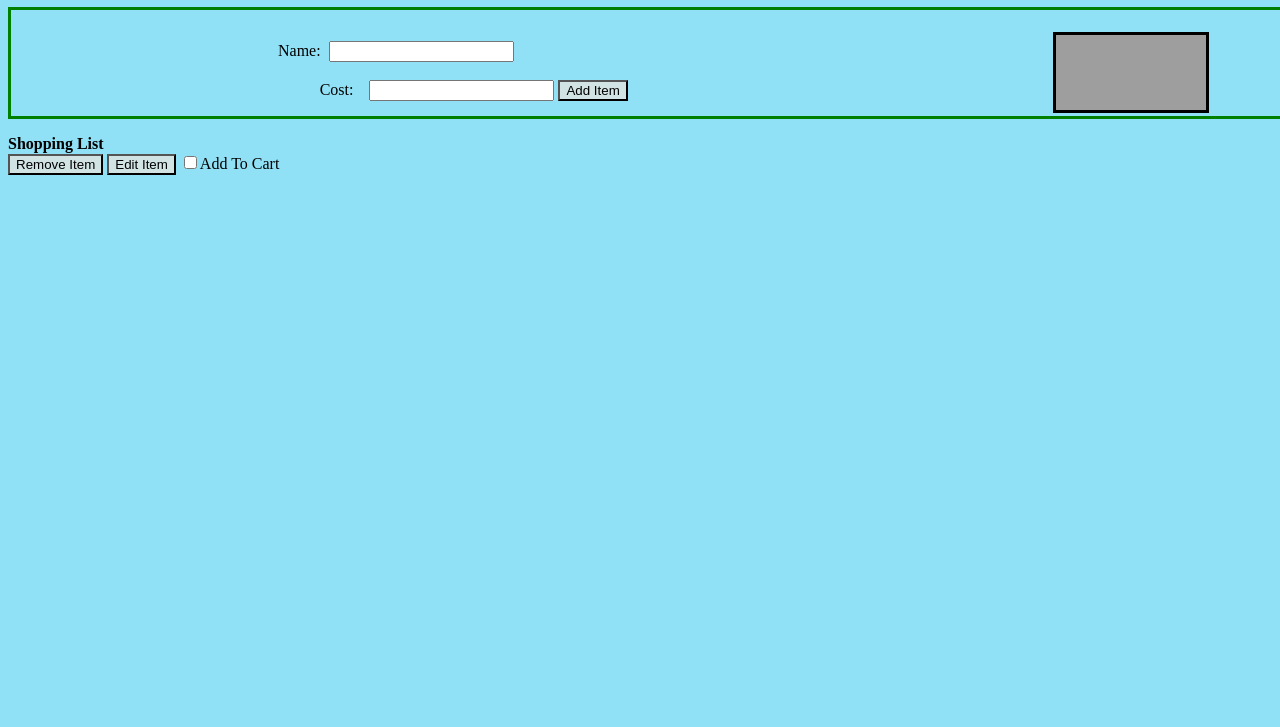
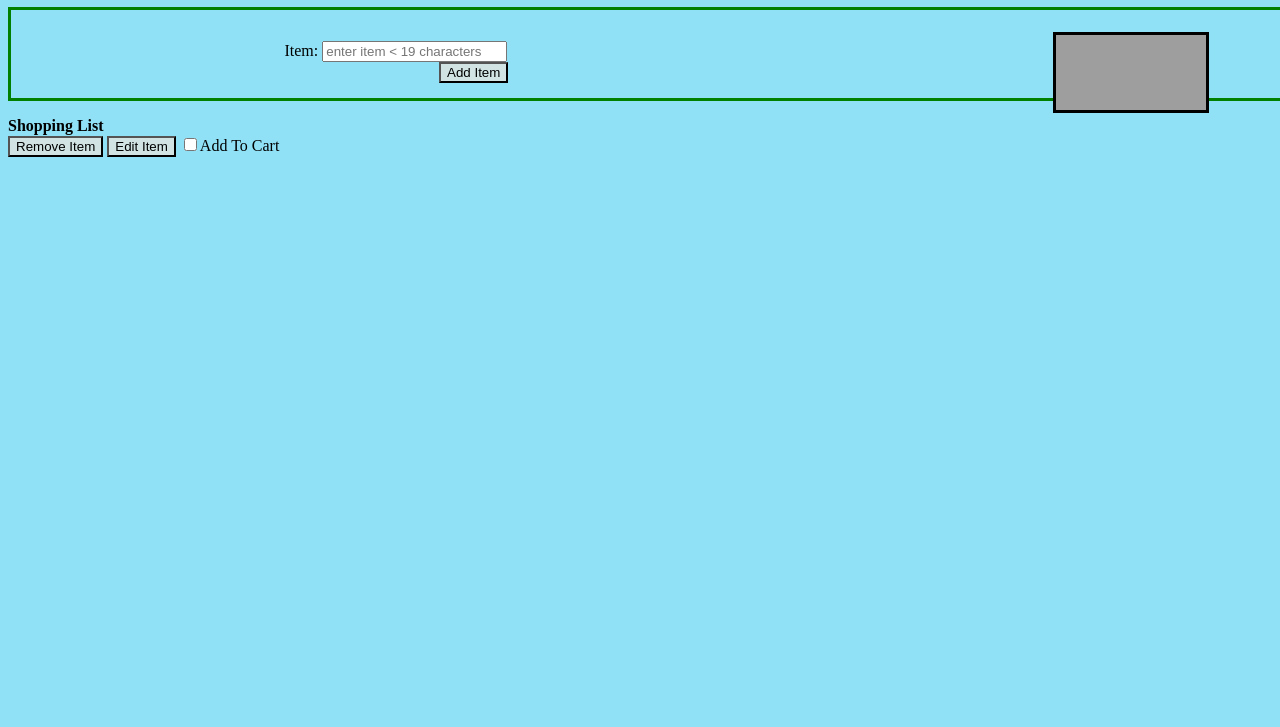
Before and after one commit to GrahamList/Grahamlist.github.io, a plain HTML site: page index.html in a window 1280 px wide. Shown: the part 73-800 px from the top of the page. Drawn offline with Linux system fonts and the light colour scheme; grey boxes are pictures that could not be loaded.

Commit message:
Update index.html

```diff
--- a/index.html
+++ b/index.html
@@ -6,20 +6,25 @@
     <meta name="viewport" content="width=device-width, initial-scale=1">
     <meta name="description" content="">
     <meta name="author" content="">
-    <title>Shopping List Version 3.2</title>
+    <title>Shopping List</title>
     <link href="style.css" rel="stylesheet" type="text/css" />
   </head>
   <body>
-    <h1 id="versionHeader">Shopping List Version 4.0
+    <h1 id="versionHeader">Shopping List
     </h1>
     <img id="pumpkin"     src='https://images.theconversation.com/files/387712/original/file-20210304-15-n1wg4d.jpg?ixlib=rb-1.1.0&rect=29%2C302%2C3812%2C1903&q=45&auto=format&w=1356&h=668&fit=crop' >
     <div class="content">
       <div id="center">
         <div id="name">
-    Name:&nbsp;&nbsp;<input type="text" id="item" name="item" /><br><br>
+
+
+        <label>Item: </label><input type="text" id="item" name="item"
+        onkeydown = "if (event.keyCode == 13) btnSubmit.click()"
+        maxlength="18" placeholder="enter item < 19 characters"/>
+
         </div>
-    Cost:  &nbsp;&nbsp;&nbsp;<input type="text" id="cost" name="cost" />
-    <input class="button" name="submit" type="button" value="Add Item" onclick="addShoppinglist(item.value, cost.value)" />
+
+    <input id=btnSubmit class="button" name="submit" type="button" value="Add Item" onclick="addShoppinglist(item.value)" />
 
         </div>
 
```
